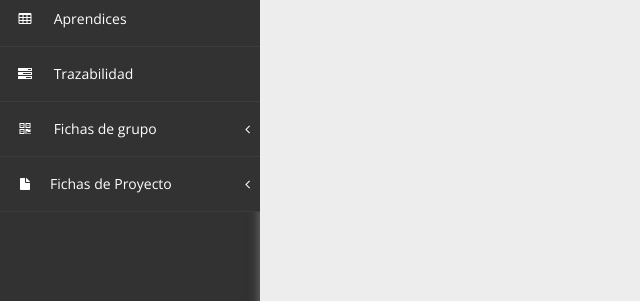
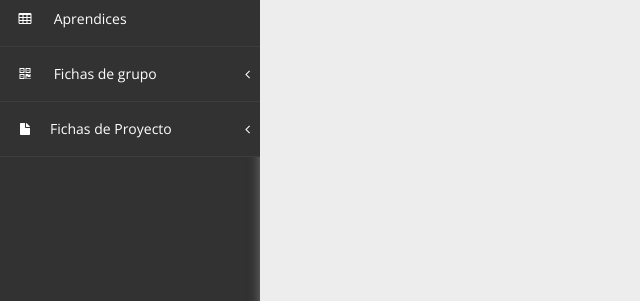
Before and after one commit to JuanEstebanP/ProComite2, a CodeIgniter app: page /ProComite2/index.php/inicio/index in a window 1280 px wide. Shown: the part 199-500 px from the top of the page, without its empty margins (0-640 px from the left). Run offline with CodeIgniter, Linux system fonts and the light colour scheme; some libraries are stand-ins or nearby versions.

Commit message:
unir trazabiliad
:100:

```diff
--- a/application/views/Master.php
+++ b/application/views/Master.php
@@ -267,9 +267,7 @@
       <li>
         <a href="<?php base_url(); ?>ControllerAprendiz "><i class="fa fa-table"></i> Aprendices</a>
       </li>
-    <li>
-      <a href="<?php base_url(); ?>ControllerTrazabilidad"><i class="fa fa-tasks" aria-hidden="true"></i> Trazabilidad</a>
-    </li>
+
     <!-- Fichas grupo -->
     <li>
       <a href="#"><i class="fa fa-qrcode"></i> Fichas de grupo <span class="fa arrow"></span></a>
@@ -294,6 +292,9 @@
         </li>
         <li>
           <a href="<?php base_url(); ?>ControllerEvaluarFichas"><i class="fa fa-edit"></i> Evaluar Ficha</a>
+        </li>
+        <li>
+          <a href="<?php base_url(); ?>ControllerTrazabilidad"><i class="fa fa-tasks" aria-hidden="true"></i> Trazabilidad</a>
         </li>
         <li>
           <a href="<?php base_url();?>ControllerCliente" ><i class="fa fa-desktop"></i> Clientes</a>
```
